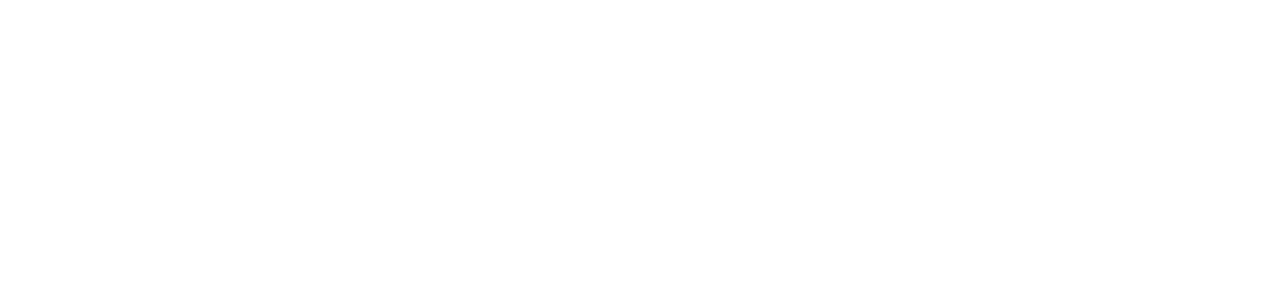
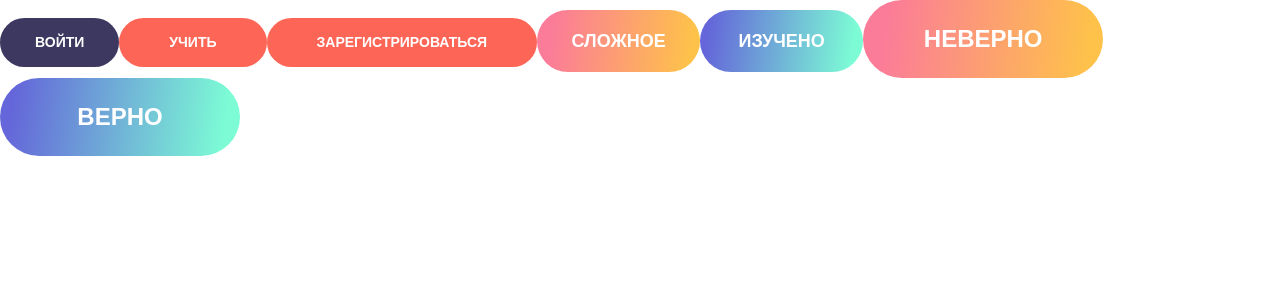
Before and after one commit to DzmitryRev/rslang, a React (Create React App) app: page / in a window 1280 px wide. Shown: the top 300 px of the page. Built offline with nearby package versions, Linux system fonts and the light colour scheme.

Commit message:
feat: change colors to vars in PrimaryButton.module.css

```diff
--- a/src/App.tsx
+++ b/src/App.tsx
@@ -1,8 +1,36 @@
 // import { Routes, Route } from 'react-router-dom';
+
+import PrimaryButton from './components/primary-button/PrimaryButton';
 
 function App() {
   return (
     <div className="App">
+      <PrimaryButton color="blue" size="s">
+        Войти
+      </PrimaryButton>
+
+      <PrimaryButton color="orange" size="m">
+        Учить
+      </PrimaryButton>
+
+      <PrimaryButton color="orange" size="m">
+        Зарегистрироваться
+      </PrimaryButton>
+
+      <PrimaryButton color="orange-gradient" size="l">
+        Сложное
+      </PrimaryButton>
+
+      <PrimaryButton color="blue-gradient" size="l">
+        Изучено
+      </PrimaryButton>
+      <PrimaryButton color="orange-gradient" size="xl">
+        Неверно
+      </PrimaryButton>
+
+      <PrimaryButton color="blue-gradient" size="xl">
+        Верно
+      </PrimaryButton>
       {/* <Routes>
         <Route path="/" element={<Comp>main</Comp>} />
         <Route path="/signin" element={<Comp>sign in</Comp>} />
--- a/src/Globals.d.ts
+++ b/src/Globals.d.ts
@@ -1 +1 @@
-declare module "*.module.css";
+declare module '*.module.css';
--- a/src/components/primary-button/PrimaryButton.module.css
+++ b/src/components/primary-button/PrimaryButton.module.css
@@ -9,27 +9,27 @@
 /* color */
 
 .blue {
-    background-color: #3D3860;
+    background-color: var(--main-headers-color);
 }
 
 .blue:active {
-    color: #E8DBD4
+    color: var(--button-active-text-color)
 }
 
 .orange {
-    background-color: #FD6657;
+    background-color: var(--button-bg-color);
 }
 
 .orange:hover {
-    background-color: #F8914F;
+    background-color: var(--button-hover-bg-color);
 }
 
 .orange:active {
-    color: #E8DBD4;
+    color: var(--button-active-text-color);
 }
 
 .orange-gradient {
-    background: linear-gradient(98.14deg, #FB7C98 10.76%, #FEC24A 93.28%);
+    background: var(--false-button-bg-color);
 }
 
 .orange-gradient:hover {
@@ -37,7 +37,7 @@
 }
 
 .blue-gradient {
-    background: linear-gradient(98.17deg, #6466D9 5.96%, #7CFBD5 92.27%);
+    background: var(--true-button-bg-color);
 }
 
 .blue-gradient:hover {
--- a/src/index.tsx
+++ b/src/index.tsx
@@ -1,6 +1,7 @@
 import React from 'react';
 import ReactDOM from 'react-dom/client';
 import './styles/index.css';
+import './styles/vars.css';
 import { BrowserRouter as Router } from 'react-router-dom';
 
 import App from './App';
```
